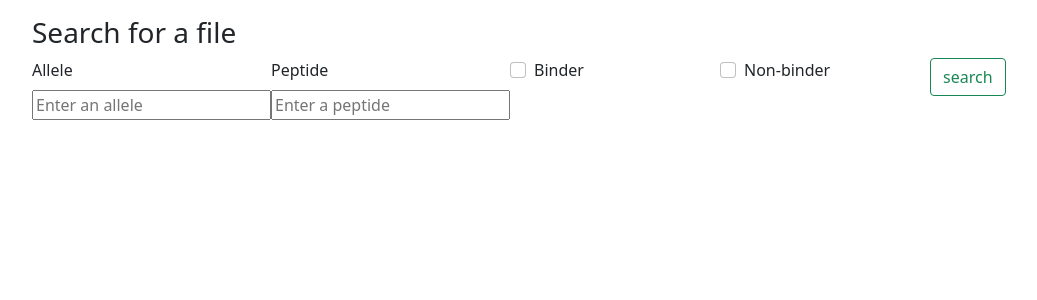
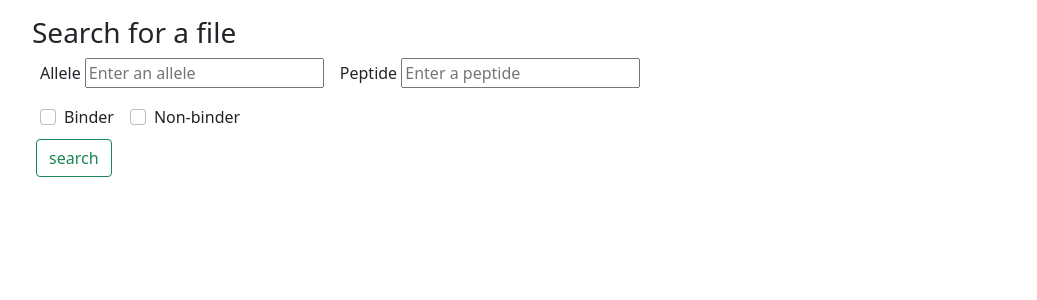
Before and after one commit to TrippleCCC/KavrakiLabWebApp, a Flask app: page / in a window 1280 px wide. Shown: the part 50-350 px from the top of the page, without its empty margins (66-1103 px from the left). Run offline with Flask 2, Linux system fonts and the light colour scheme; some libraries are stand-ins or nearby versions.

Commit message:
formatting

```diff
--- a/web_app/home.py
+++ b/web_app/home.py
@@ -16,7 +16,6 @@ LIMIT_MESSAGE = "Results have been limited to 2000 for all-allele, all-pepetide
 @bp.route("/", methods=["GET"])
 def home():
     return render_template("base.html", allele=None)
-
 
 @bp.route("/search", methods=["POST"])
 def search():
--- /dev/null
+++ b/web_app/static/js/base_page.js
@@ -0,0 +1,10 @@
+
+// Search bar auto complete.
+$('#allele').autocomplete({
+    serviceUrl: '/suggest/allele',
+    dataType: 'json',
+});
+$('#peptide').autocomplete({
+    serviceUrl: '/suggest/peptide',
+    dataType: 'json',
+});
--- a/web_app/templates/base.html
+++ b/web_app/templates/base.html
@@ -10,7 +10,7 @@
 		href="https://cdn.jsdelivr.net/npm/bootstrap@5.0.0-beta2/dist/css/bootstrap.min.css" rel="stylesheet"
 			integrity="sha384-BmbxuPwQa2lc/FVzBcNJ7UAyJxM6wuqIj61tLrc4wSX0szH/Ev+nYRRuWlolflfl" crossorigin="anonymous">
 
-            <script src="https://code.jquery.com/jquery-3.6.0.min.js" integrity="sha256-/xUj+3OJU5yExlq6GSYGSHk7tPXikynS7ogEvDej/m4=" crossorigin="anonymous"></script>
+        <script src="https://code.jquery.com/jquery-3.6.0.min.js" integrity="sha256-/xUj+3OJU5yExlq6GSYGSHk7tPXikynS7ogEvDej/m4=" crossorigin="anonymous"></script>
         <script src="https://cdn.jsdelivr.net/npm/popper.js@1.16.0/dist/umd/popper.min.js" integrity="sha384-Q6E9RHvbIyZFJoft+2mJbHaEWldlvI9IOYy5n3zV9zzTtmI3UksdQRVvoxMfooAo" crossorigin="anonymous"></script>
         <script src="https://stackpath.bootstrapcdn.com/bootstrap/4.4.1/js/bootstrap.min.js" integrity="sha384-wfSDF2E50Y2D1uUdj0O3uMBJnjuUD4Ih7YwaYd1iqfktj0Uod8GCExl3Og8ifwB6" crossorigin="anonymous"></script>
         <script src="https://cdnjs.cloudflare.com/ajax/libs/jquery.devbridge-autocomplete/1.4.11/jquery.autocomplete.min.js" integrity="sha512-uxCwHf1pRwBJvURAMD/Gg0Kz2F2BymQyXDlTqnayuRyBFE7cisFCh2dSb1HIumZCRHuZikgeqXm8ruUoaxk5tA==" crossorigin="anonymous"></script>
@@ -27,6 +27,21 @@
 			.autocomplete-selected {
 				background: #A0A3A1;
 			}
+
+            #advanced-menu {
+                visibility: hidden;
+                display: none;
+            }
+
+            #advanced-toggle:focus {
+                outline: none;
+                border: none;
+            }
+
+            #advanced-toggle:active {
+                outline: none;
+                border: none;
+            }
 		</style>
 
 		<title>Kavraki Lab Web App</title>
@@ -43,24 +58,28 @@
 		<div class="container">
 			<form action="/search" method="post" class="col mx-3 mb-3 align-items-center">
 				<h3>Search for a file</h3>
-				<div class="row g-0 mx-auto">
-					<div class="col">
+				<div class="row g-0 mx-auto my-1">
+					<div class="col-auto mx-2 mb-2">
 						<label for="allele" class="form-label">Allele</label>
 						<input name="allele" id="allele" placeholder="Enter an allele" value='{{ allele if allele else "" }}'/>
 					</div>
-					<div class="col">
+					<div class="col-auto mx-2">
 						<label for="peptide" class="form-label">Peptide</label>
 						<input name="peptide" id="peptide" placeholder="Enter a peptide" value='{{ peptide if peptide else "" }}'/>
 					</div>
-					<div class="col form-check">
-                        <input {% if binder %}checked{% else %}{% endif %} id="binder" type="checkbox" class="form-check-input" name="binder"/>
+                </div>
+				<div class="row g-0 mx-auto my-1">
+					<div class="col-auto form-check mx-2">
+                        <input {% if binder == "on" %}checked{% else %}{% endif %} id="binder" type="checkbox" class="form-check-input" name="binder"/>
 						<label class="form-check-label" for="binder">Binder</label>
 					</div>
-					<div class="col form-check">
-						<input {% if non_binder %}checked{% else %}{% endif %} id="non-binder" type="checkbox" class="form-check-input" name="non-binder"/>
+					<div class="col-auto form-check mx-2">
+						<input {% if non_binder == "on" %}checked{% else %}{% endif %} id="non-binder" type="checkbox" class="form-check-input" name="non-binder"/>
 						<label class="form-check-label" for="non-binder">Non-binder</label>
 					</div>
-					<div class="col">
+                </div>
+				<div class="row g-0 mx-auto my-2">
+					<div class="col-auto mx-1">
 						<input class="btn btn-outline-success" type="submit" value="search">
 					</div>
 				</div>
@@ -72,15 +91,7 @@
 			</div>
 		</div>
 
-		<script>
-			$('#allele').autocomplete({
-				serviceUrl: '/suggest/allele',
-				dataType: 'json',
-			});
-			$('#peptide').autocomplete({
-				serviceUrl: '/suggest/peptide',
-				dataType: 'json',
-			});
-		</script>
+
+        <script src='{{ url_for("static", filename="js/base_page.js") }}'></script>
 	</body>
 </html>
```
